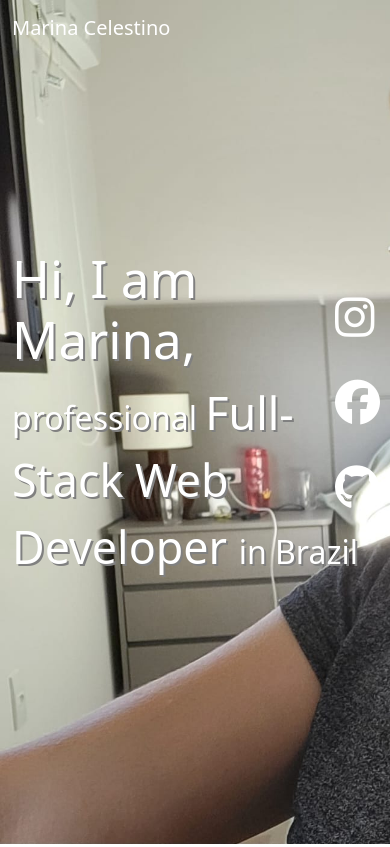
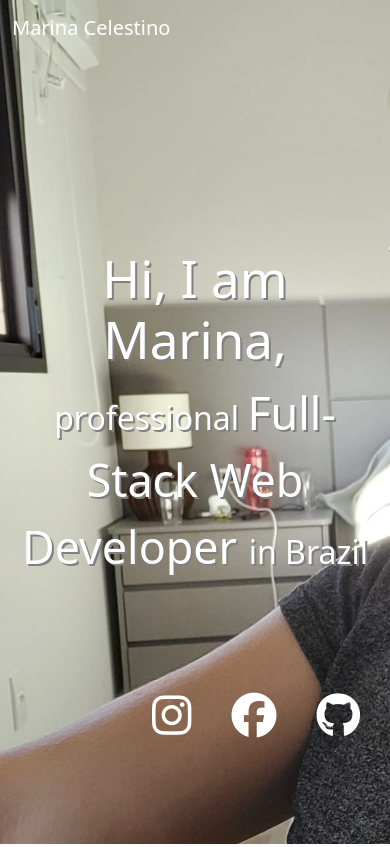
Before and after one commit to Mcelest19/portfolio, a plain HTML site: page index.html in a window 390 px wide. Shown: the top 847 px of the page. Drawn offline with nearby package versions, Linux system fonts and the light colour scheme.

Commit message:
fix: dinamic changing media icons

```diff
--- a/index.html
+++ b/index.html
@@ -53,11 +53,13 @@
                         professional <span class="span-text">Full-Stack Web Developer </span>in Brazil
                     </p>
                 </div>
-            </div>
-            <div class="social-icons">
-                <a href="#" class="social-icon"><i class="fab fa-instagram"></i></a>
-                <a href="#" class="social-icon"><i class="fab fa-facebook"></i></a>
-                <a href="#" class="social-icon"><i class="fab fa-github"></i></a>
+                <div class="col-md-12 col-lg-12" > <!-- Center icons on all screen sizes -->
+                    <div class="social-icons">
+                        <a href="#" class="social-icon"><i class="fab fa-instagram fa-2x"></i></a>
+                        <a href="#" class="social-icon"><i class="fab fa-facebook fa-2x"></i></a>
+                        <a href="#" class="social-icon"><i class="fab fa-github fa-2x"></i></a>
+                    </div>
+                </div>
             </div>
         </div>
     </section>
--- a/styles.css
+++ b/styles.css
@@ -5,6 +5,9 @@
 /* Navbar link hover effect */
 .navbar-nav .nav-link:hover {
     color: black !important; /* Change text color to light gray when hovered */
+}
+.navbar-toggler-icon{
+    color:white !important;
 }
 
 /* hero background image */
@@ -57,21 +60,44 @@
 }
 .social-icons {
     position: absolute;
-    top: 50%;
-    right: 10px; /* Adjust the distance from the right side */
-    transform: translateY(-50%);
+    top: 30%;
+    right: 10px;
+    /*transform: translateY(-50%);*/
     display: flex;
     flex-direction: column;
+    align-items: center;
+    margin-top: 20px;
 }
 
 .social-icon {
-    margin-bottom: 40px; /* Adjust the space between icons */
+    margin-bottom: 40px;
     }
 .social-icon i {
-    font-size: 45px; /* Adjust the size of the icons */
+    font-size: 45px;
     color: white !important;
     transition: transform 0.3s ease;
 }
 .social-icon:hover i {
     transform: scale(1.2); /* Increase the size of the icon on hover */
 }
+
+/* Media query for small screens */
+@media (max-width: 768px) {
+    .hero-text {
+        text-align: center;
+    }
+
+    .social-icons {
+        position: absolute;
+        margin-top: 80px;
+        bottom: 0px;
+        top: 60%;
+        align-items: center;
+        flex-direction: inherit;
+
+    }
+
+    .social-icon {
+        margin: 40px 20px;
+    }
+}
```
